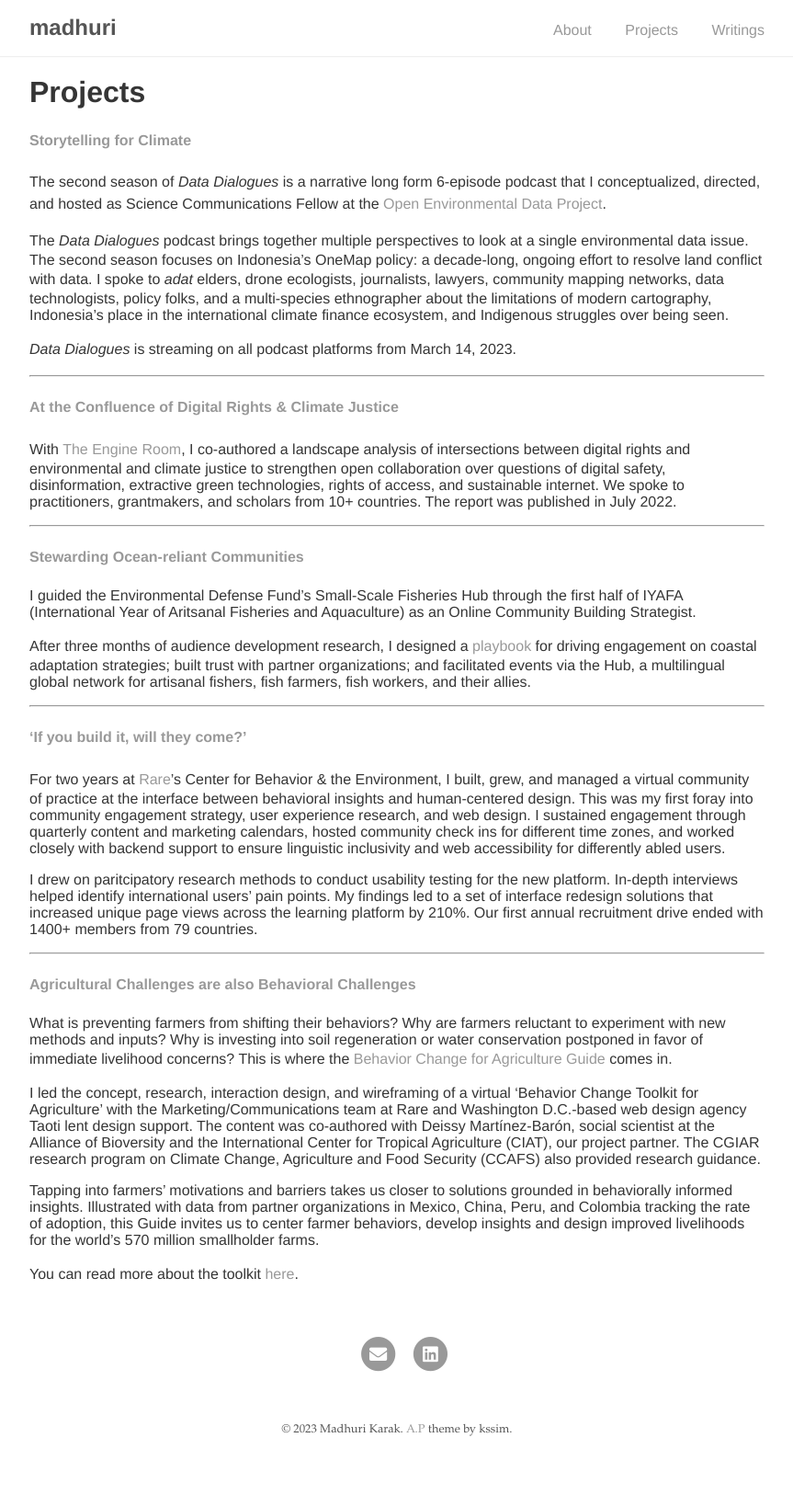
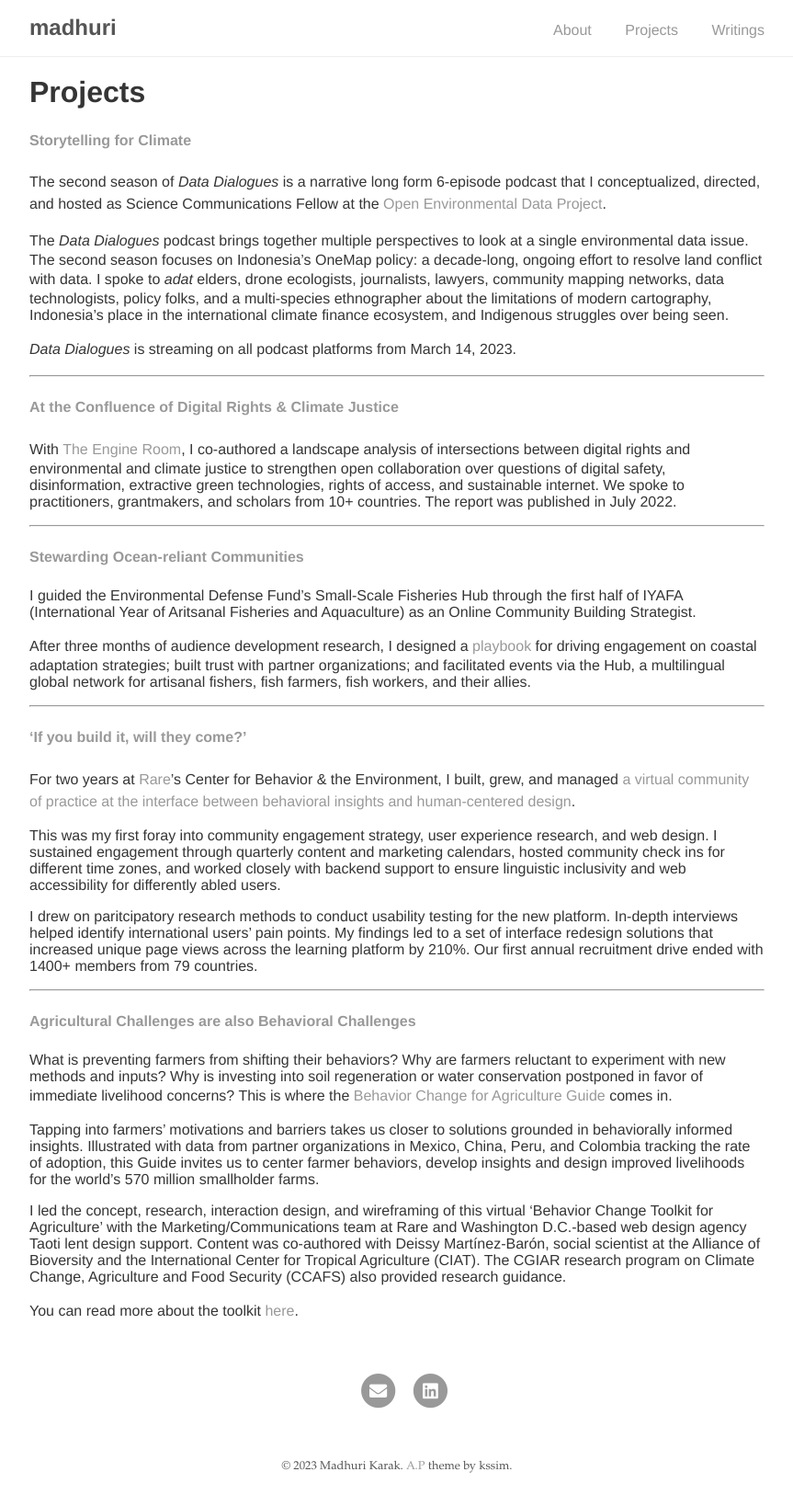
Before and after one commit to madhurikarak/madhurikarak.github.io, a Jekyll site: the page built from projects/index.md, in a window 1280 px wide. Shown: the whole page at 92% size, without its empty margins (208-1071 px from the left). Built offline with Jekyll 4.4.1, drawn with Linux system fonts in a browser that asks for light colours; before the commit the page ends 1598 px from its top, so only the background shows below that.

Commit message:
Update index.md

```diff
--- a/projects/index.md
+++ b/projects/index.md
@@ -31,7 +31,9 @@ After three months of audience development research, I designed a [playbook](htt
 
 #### **['If you build it, will they come?'](https://behavior.rare.org)**
 
-For two years at [Rare](https://rare.org/)'s Center for Behavior & the Environment, I built, grew, and managed a virtual community of practice at the interface between behavioral insights and human-centered design. This was my first foray into community engagement strategy, user experience research, and web design. I sustained engagement through quarterly content and marketing calendars, hosted community check ins for different time zones, and worked closely with backend support to ensure linguistic inclusivity and web accessibility for differently abled users.
+For two years at [Rare](https://rare.org/)'s Center for Behavior & the Environment, I built, grew, and managed [a virtual community of practice at the interface between behavioral insights and human-centered design](https://behavior.rare.org).
+
+This was my first foray into community engagement strategy, user experience research, and web design. I sustained engagement through quarterly content and marketing calendars, hosted community check ins for different time zones, and worked closely with backend support to ensure linguistic inclusivity and web accessibility for differently abled users.
 
 I drew on paritcipatory research methods to conduct usability testing for the new platform. In-depth interviews helped identify international users’ pain points. My findings led to a set of interface redesign solutions that increased unique page views across the learning platform by 210%. Our first annual recruitment drive ended with 1400+ members from 79 countries.
 
@@ -41,8 +43,8 @@ I drew on paritcipatory research methods to conduct usability testing for the ne
 
 What is preventing farmers from shifting their behaviors? Why are farmers reluctant to experiment with new methods and inputs? Why is investing into soil regeneration or water conservation postponed in favor of immediate livelihood concerns? This is where the [Behavior Change for Agriculture Guide](https://agriculture.rare.org/) comes in.
 
-I led the concept, research, interaction design, and wireframing of a virtual ‘Behavior Change Toolkit for Agriculture’ with the Marketing/Communications team at Rare and Washington D.C.-based web design agency Taoti lent design support. The content was co-authored with Deissy Martínez-Barón, social scientist at the Alliance of Bioversity and the International Center for Tropical Agriculture (CIAT), our project partner. The CGIAR research program on Climate Change, Agriculture and Food Security (CCAFS) also provided research guidance.
-
 Tapping into farmers’ motivations and barriers takes us closer to solutions grounded in behaviorally informed insights. Illustrated with data from partner organizations in Mexico, China, Peru, and Colombia tracking the rate of adoption, this Guide invites us to center farmer behaviors, develop insights and design improved livelihoods for the world’s 570 million smallholder farms.
 
+I led the concept, research, interaction design, and wireframing of this virtual ‘Behavior Change Toolkit for Agriculture’ with the Marketing/Communications team at Rare and Washington D.C.-based web design agency Taoti lent design support. Content was co-authored with Deissy Martínez-Barón, social scientist at the Alliance of Bioversity and the International Center for Tropical Agriculture (CIAT). The CGIAR research program on Climate Change, Agriculture and Food Security (CCAFS) also provided research guidance.
+
 You can read more about the toolkit [here](https://alliancebioversityciat.org/stories/human-behaviour-invisible-link-between-climate-and-smallholder-livelihoods).
```
